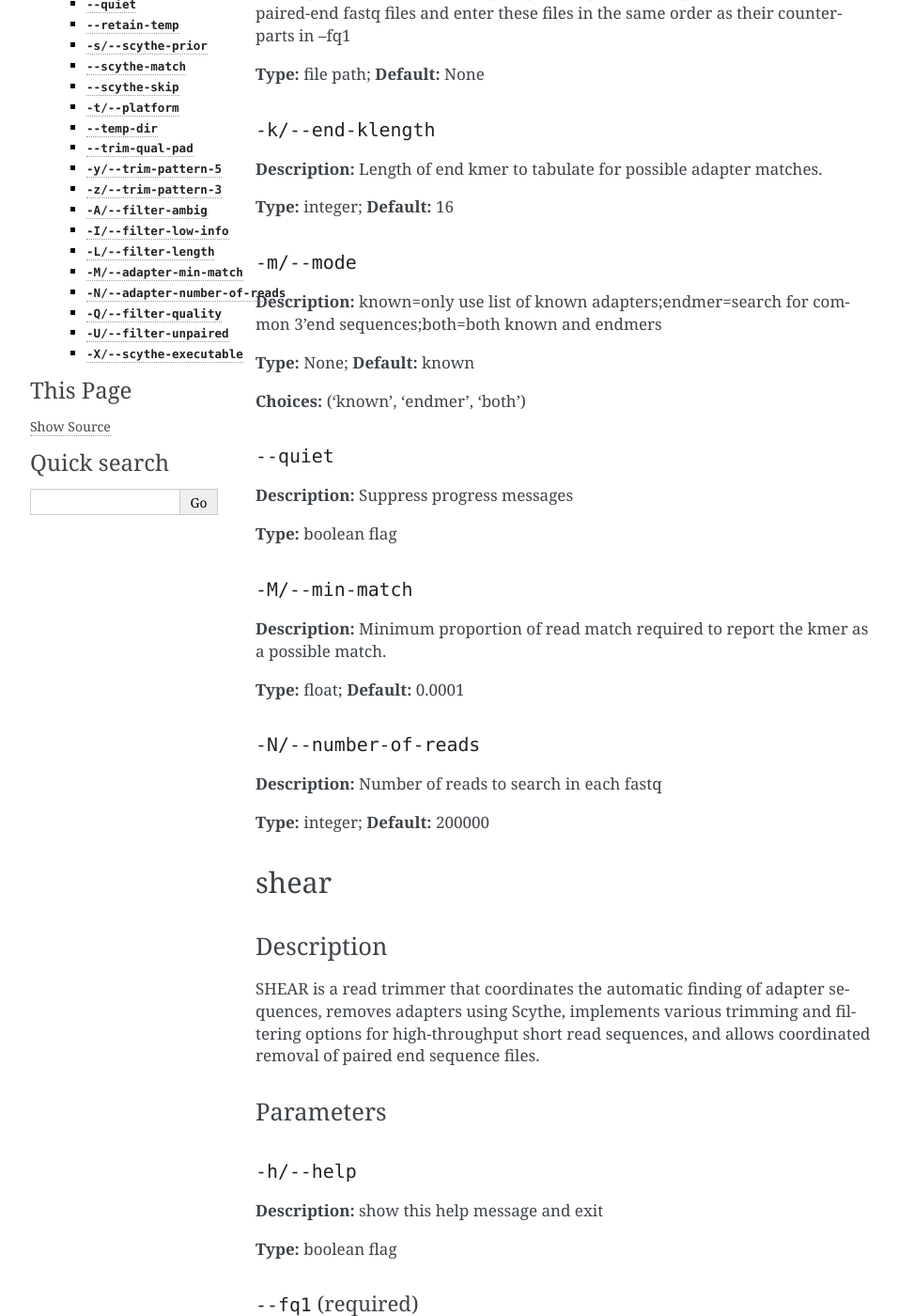
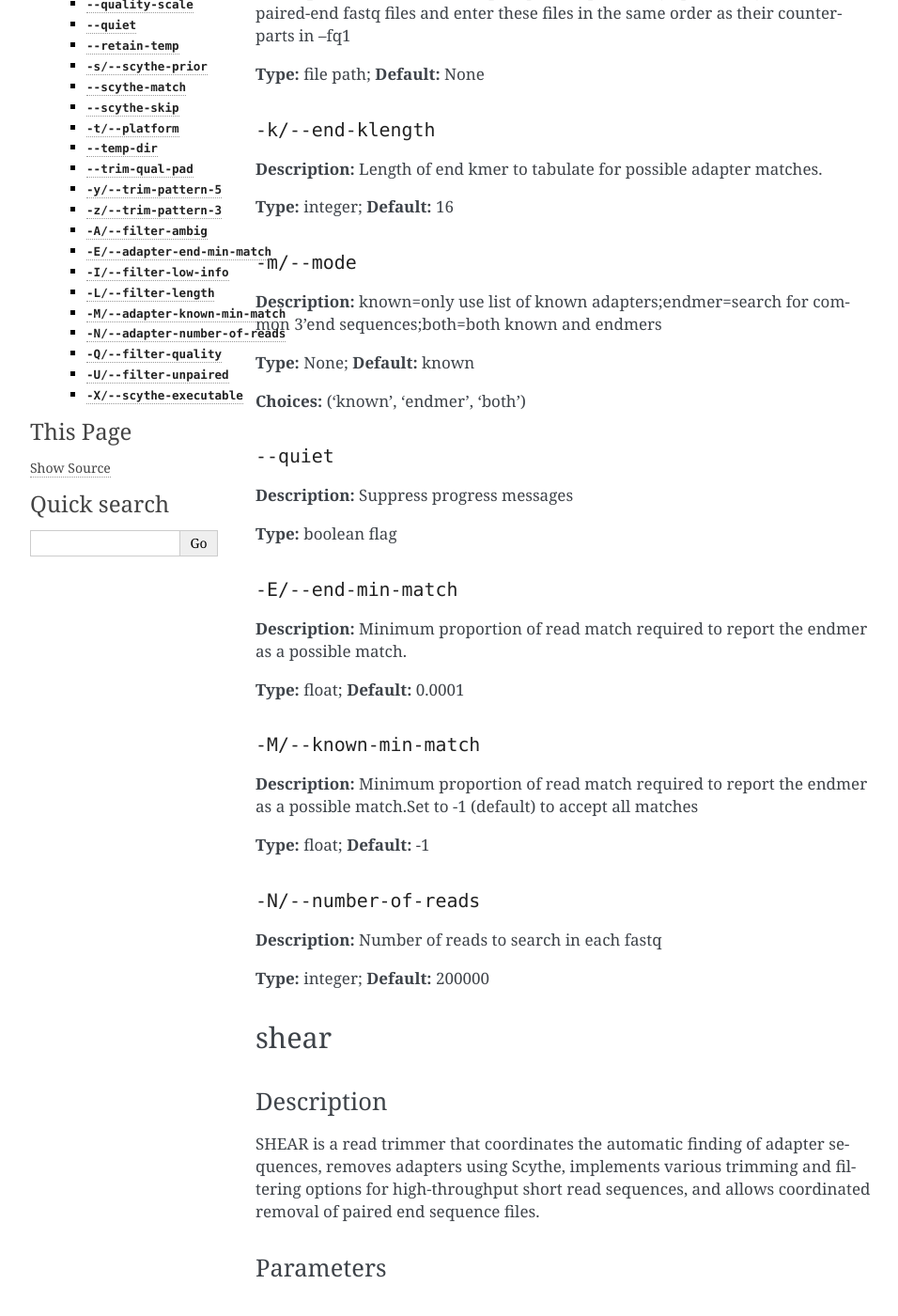
Before and after one commit to jbpease/shear, a Sphinx documentation site: the page built from doc/prog_desc.rst, in a window 1280 px wide and 1400 px high, scrolled down 930 px. Shown: the whole window at 94% size, without its empty margins (148-1104 px from the left). Built offline with Sphinx 7.4.7, drawn with Linux system fonts in a browser that asks for light colours; some of the changed text lies outside the part shown.

Commit message:
Added separate parameters for minimum endmer matches and known contaminant matches, small fixes to readme and manual

```diff
--- a/doc/prog_desc.rst
+++ b/doc/prog_desc.rst
@@ -80,12 +80,21 @@
 
 
 
-``-M/--min-match``
-^^^^^^^^^^^^^^^^^^
+``-E/--end-min-match``
+^^^^^^^^^^^^^^^^^^^^^^
 
-**Description:** Minimum proportion of read match required to report the kmer as a possible match.
+**Description:** Minimum proportion of read match required to report the endmer as a possible match.
 
 **Type:** float; **Default:** 0.0001
+
+
+
+``-M/--known-min-match``
+^^^^^^^^^^^^^^^^^^^^^^^^
+
+**Description:** Minimum proportion of read match required to report the endmer as a possible match.Set to -1 (default) to accept all matches
+
+**Type:** float; **Default:** -1
 
 
 
@@ -371,6 +380,15 @@
 
 
 
+``-E/--adapter-end-min-match``
+^^^^^^^^^^^^^^^^^^^^^^^^^^^^^^
+
+**Description:** (Adapter finding) Minimum proportion of read matches required to report the 3'-end-mer as a possible match.
+
+**Type:** float; **Default:** 0.0001
+
+
+
 ``-I/--filter-low-info``
 ^^^^^^^^^^^^^^^^^^^^^^^^
 
@@ -389,12 +407,12 @@
 
 
 
-``-M/--adapter-min-match``
-^^^^^^^^^^^^^^^^^^^^^^^^^^
+``-M/--adapter-known-min-match``
+^^^^^^^^^^^^^^^^^^^^^^^^^^^^^^^^
 
-**Description:** (Adapter finding) Minimum proportion of read match required to report the kmer as a possible match.
+**Description:** (Adapter finding) Minimum proportion of read matches required to report a known contaminant as a possible match. Use -1 (default) to accept all matches.
 
-**Type:** float; **Default:** 0.0001
+**Type:** float; **Default:** -1
 
 
 
```
Also changed, not shown: other parts of doc/prog_desc.rst (+1 -1 lines), README.md (+6 -4 lines), adapt.py (+10 -5 lines), doc/params-adapt.rst (+12 -3 lines), doc/params-shear.rst (+14 -5 lines), shear.py (+13 -5 lines), 11 other files.
